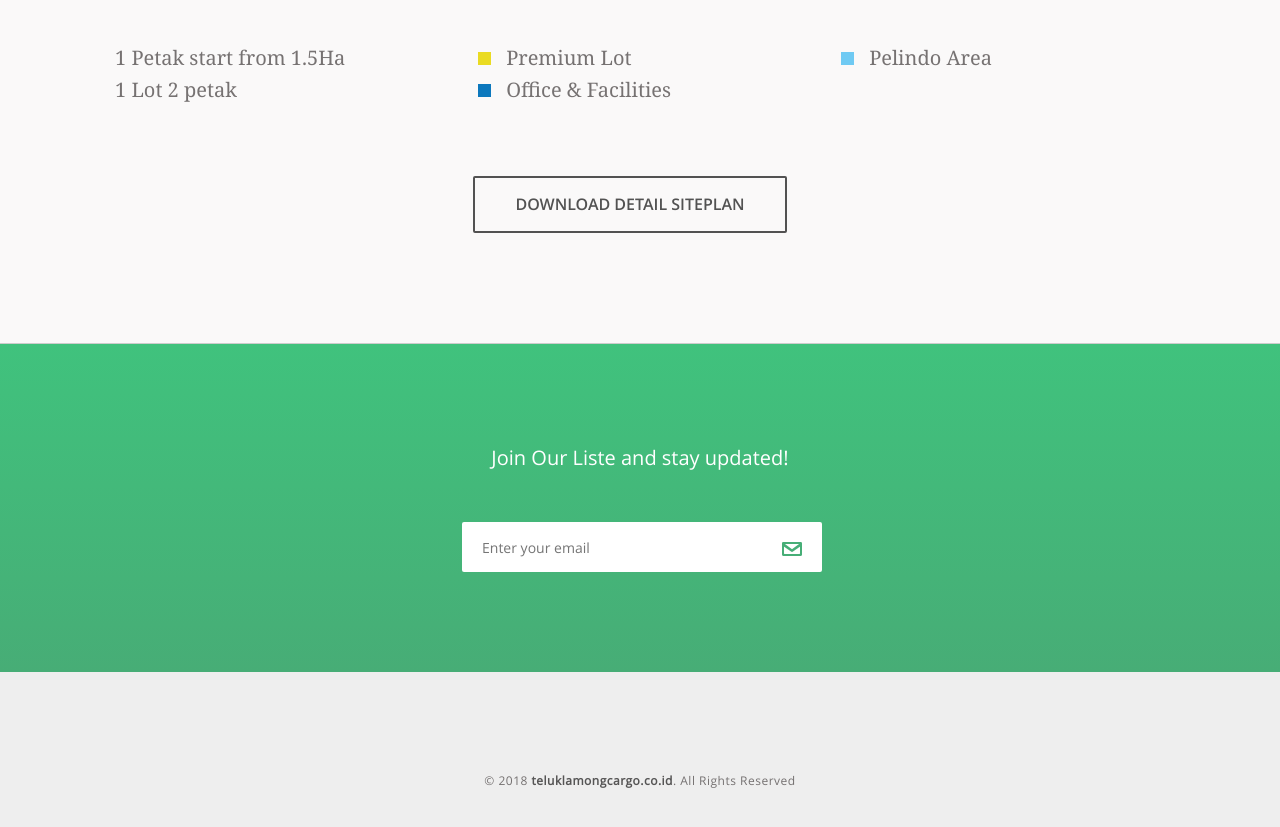
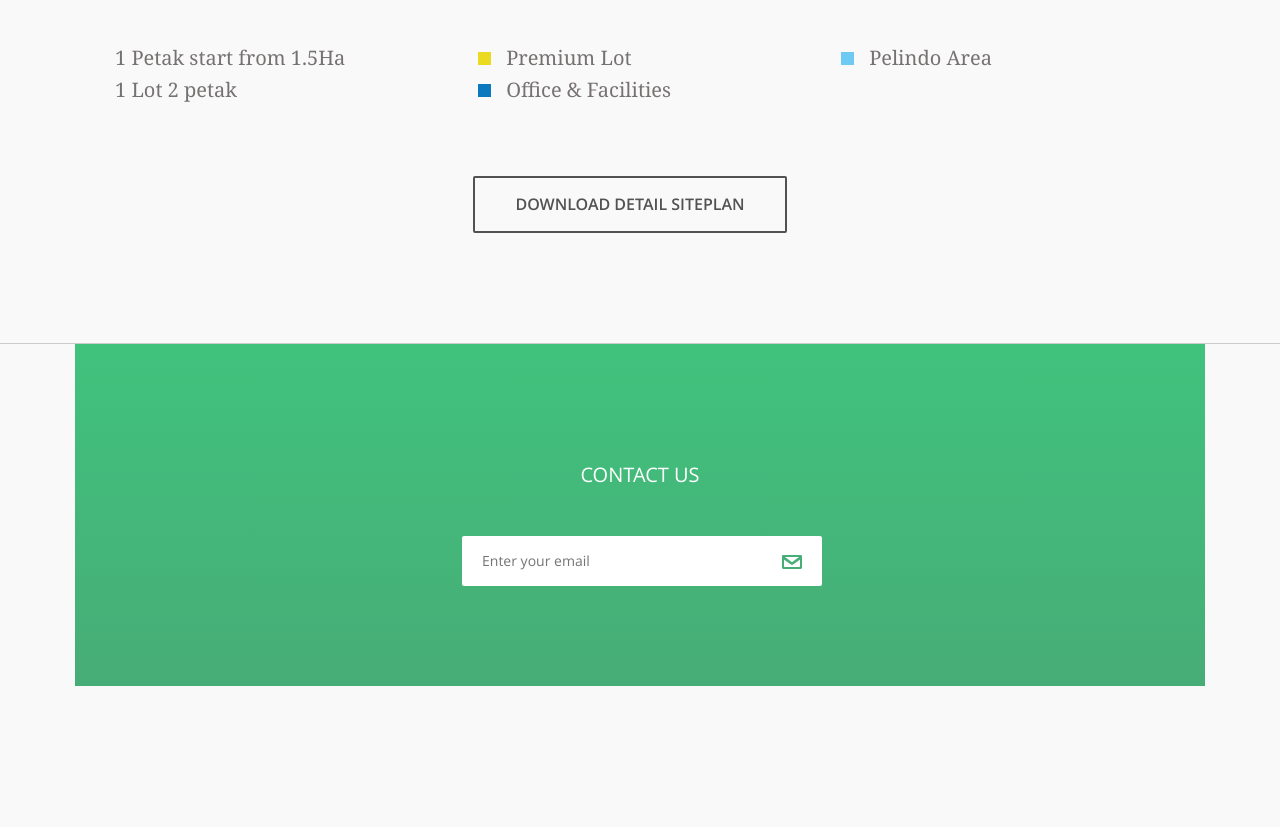
Before and after one commit to kemtol/ksobmjikp, a Jekyll site: the page built from index.html, in a window 1280 px wide and 900 px high, scrolled down 6950 px. Shown: the top 827 px of the window. Built offline with Jekyll 4.4.1, drawn with Linux system fonts in a browser that asks for light colours; the list of posts is cut into pages by our own code; after the commit the page ends 7636 px from its top, so only the background shows below that; some of the changed text lies outside the part shown.

Commit message:
Update index.html

```diff
--- a/index.html
+++ b/index.html
@@ -1,10 +1,6 @@
 ---
 layout: default
 ---
-
-	<!--  Header Section  -->
-	{% include header.html %}
-	<!--  End Header Section  -->
 
 	<!--  Jumbotron Section  -->
 	{% include jumbotron.html %}
@@ -247,9 +243,9 @@ layout: default
 
 
 	<!--  Contact Us Section -->
-	<section class="sub_box">
-		<p class="cta_text animated wow fadeInDown">Join Our Liste and stay updated!</p>
-		<form action="http://pixelhint.us3.list-manage.com/subscribe/post?u=9cf3b8b1cfc597a436b9964d3&amp;id=2449ed590e" metohd="post" class="animated wow fadeIn" data-wow-duration="2s" id="submit_form">
+	<section class="sub_box container">
+		<h2 class="cta_text animated wow fadeIn">CONTACT US</h2>
+		<form action="" metohd="post" class="animated wow fadeIn" data-wow-duration="2s" id="submit_form">
 			<input type="email" id="mc-email" placeholder="Enter your email"/>
 			<button type="submit" id="mc_submit">
 				<i class="icon"></i>
@@ -259,12 +255,3 @@ layout: default
 		<div class="message" id="success_msg">Thank You For Your Subscription.</div>
 	</section>
 	<!-- Contact Us Section  -->
-
-
-
-
-
-
-	<!--  Footer Section  -->
-	{% include footer.html %}
-	<!--  End Footer Section  -->
```
